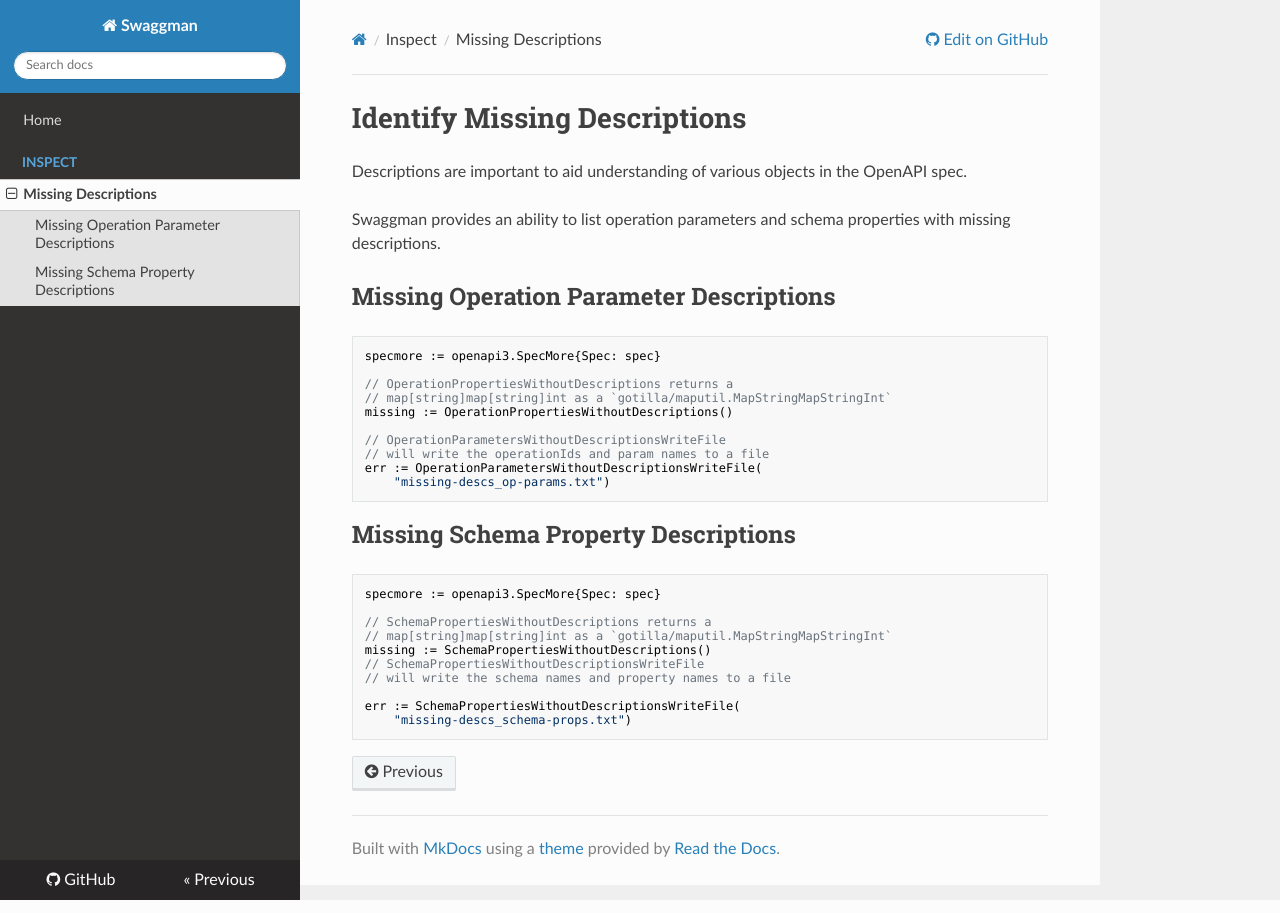
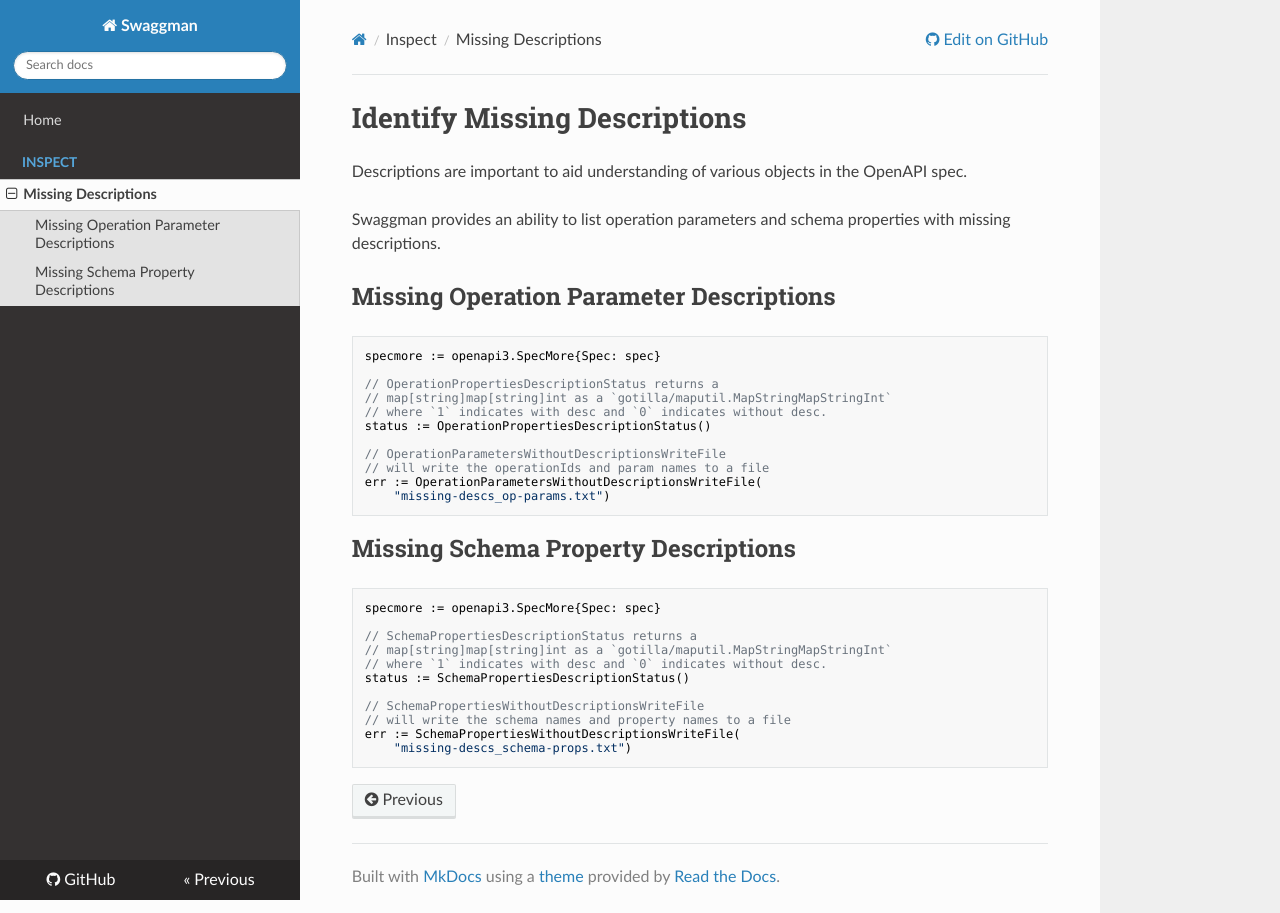
Before and after one commit to grokify/spectrum, an MkDocs documentation site: the page built from docs/openapi3/inspect/missing_descriptions.md, in a window 1280 px wide. Built offline with MkDocs 1.6.1, drawn with Linux system fonts in a browser that asks for light colours; nearby versions of some CDN libraries.

Commit message:
enhance: openapi3: missing desc support

````diff
--- a/docs/openapi3/inspect/missing_descriptions.md
+++ b/docs/openapi3/inspect/missing_descriptions.md
@@ -9,9 +9,10 @@ Swaggman provides an ability to list operation parameters and schema properties
 ```golang
 specmore := openapi3.SpecMore{Spec: spec}
 
-// OperationPropertiesWithoutDescriptions returns a
+// OperationPropertiesDescriptionStatus returns a
 // map[string]map[string]int as a `gotilla/maputil.MapStringMapStringInt`
-missing := OperationPropertiesWithoutDescriptions()
+// where `1` indicates with desc and `0` indicates without desc.
+status := OperationPropertiesDescriptionStatus()
 
 // OperationParametersWithoutDescriptionsWriteFile
 // will write the operationIds and param names to a file
@@ -24,12 +25,13 @@ err := OperationParametersWithoutDescriptionsWriteFile(
 ```golang
 specmore := openapi3.SpecMore{Spec: spec}
 
-// SchemaPropertiesWithoutDescriptions returns a
+// SchemaPropertiesDescriptionStatus returns a
 // map[string]map[string]int as a `gotilla/maputil.MapStringMapStringInt`
-missing := SchemaPropertiesWithoutDescriptions()
+// where `1` indicates with desc and `0` indicates without desc.
+status := SchemaPropertiesDescriptionStatus()
+
 // SchemaPropertiesWithoutDescriptionsWriteFile
 // will write the schema names and property names to a file
-
 err := SchemaPropertiesWithoutDescriptionsWriteFile(
     "missing-descs_schema-props.txt")
 ```
````
Also changed, not shown: 1 other file.
